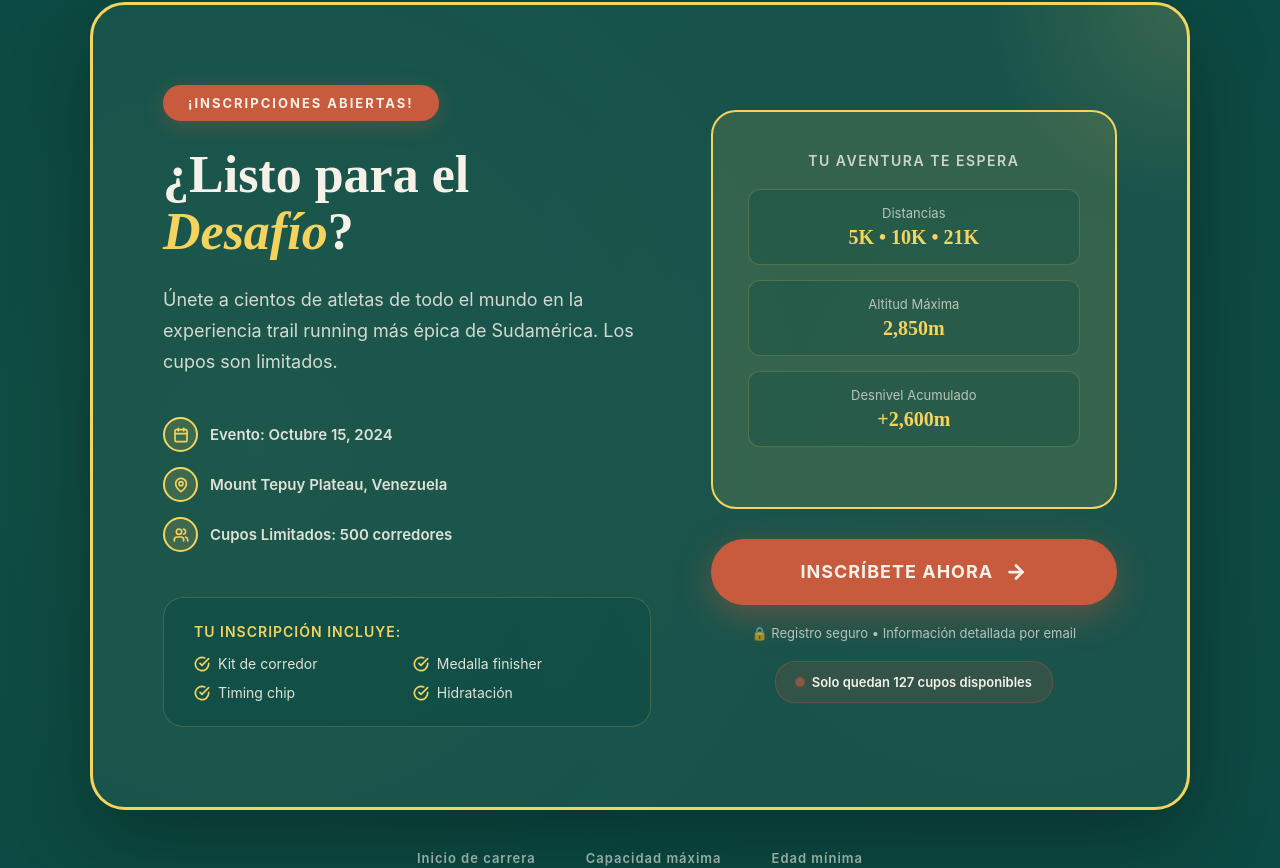
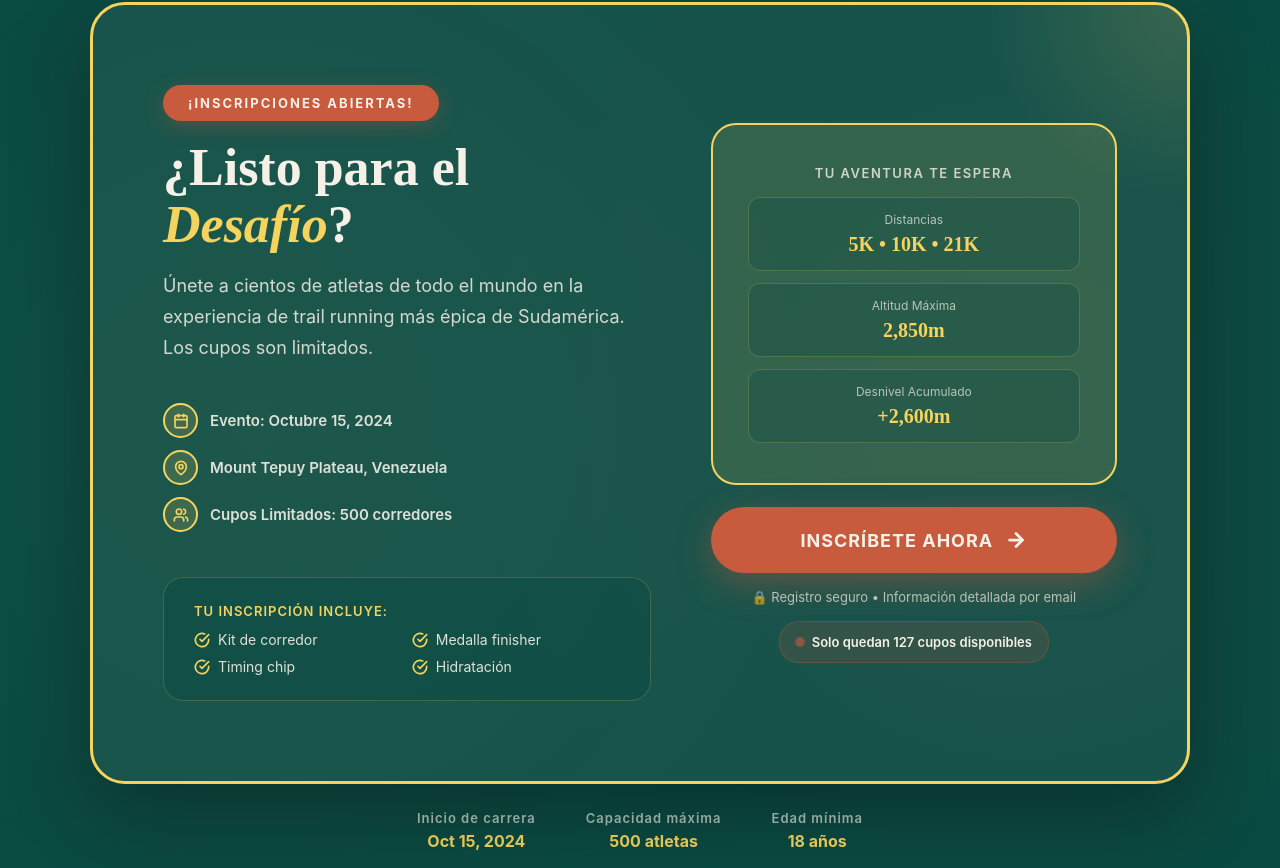
Before and after one commit to gabywakil/tepuy-race, a React (Vite) app: page /#/ in a window 1280 px wide. Shown: the part 5084-5952 px from the top of the page. Built offline with nearby package versions, Linux system fonts and the light colour scheme.

Commit message:
RegistrationCTA.jsx

```diff
--- a/src/components/RegistrationCTA.jsx
+++ b/src/components/RegistrationCTA.jsx
@@ -1,9 +1,11 @@
 import React from 'react';
 import { useNavigate } from 'react-router-dom';
 import { ArrowRight, CheckCircle, Calendar, MapPin, Users } from 'lucide-react';
+import useMedia from '../hooks/useMedia';
 
 const RegistrationCTA = () => {
   const navigate = useNavigate();
+  const { isMobile } = useMedia('(max-width: 768px)');
 
   const highlights = [
     { icon: Calendar, text: "Evento: Octubre 15, 2024" },
@@ -13,26 +15,22 @@ const RegistrationCTA = () => {
 
   return (
     <section style={{
-      padding: '120px 40px',
+      padding: isMobile ? '80px 18px' : '120px 40px',
       backgroundColor: '#0a4a42',
       width: '100%',
       margin: 0,
       position: 'relative',
       overflow: 'hidden'
     }}>
-      {/* Background decoration */}
       <div style={{
         position: 'absolute',
-        top: 0,
-        left: 0,
-        right: 0,
-        bottom: 0,
+        inset: 0,
         background: `
           radial-gradient(circle at 20% 50%, rgba(244, 211, 94, 0.03), transparent 50%),
           radial-gradient(circle at 80% 50%, rgba(200, 90, 62, 0.03), transparent 50%)
         `,
         pointerEvents: 'none'
-      }}></div>
+      }} />
 
       <div style={{
         maxWidth: '1100px',
@@ -40,17 +38,15 @@ const RegistrationCTA = () => {
         position: 'relative',
         zIndex: 1
       }}>
-        {/* Main CTA Box */}
         <div style={{
-          padding: '80px 70px',
+          padding: isMobile ? '36px 22px' : '80px 70px',
           backgroundColor: 'rgba(245, 241, 232, 0.05)',
-          borderRadius: '35px',
+          borderRadius: isMobile ? '28px' : '35px',
           border: '3px solid #f4d35e',
           boxShadow: '0 30px 80px rgba(0, 0, 0, 0.3)',
           position: 'relative',
           overflow: 'hidden'
         }}>
-          {/* Decorative corner */}
           <div style={{
             position: 'absolute',
             top: 0,
@@ -59,15 +55,15 @@ const RegistrationCTA = () => {
             height: '200px',
             background: 'radial-gradient(circle at top right, rgba(244, 211, 94, 0.15), transparent 70%)',
             pointerEvents: 'none'
-          }}></div>
+          }} />
 
           <div style={{
             display: 'grid',
-            gridTemplateColumns: '1.2fr 1fr',
-            gap: '60px',
+            gridTemplateColumns: isMobile ? '1fr' : '1.2fr 1fr',
+            gap: isMobile ? '26px' : '60px',
             alignItems: 'center'
           }}>
-            {/* Left Content */}
+            {/* Left */}
             <div>
               <div style={{
                 display: 'inline-block',
@@ -75,10 +71,10 @@ const RegistrationCTA = () => {
                 color: '#f5f1e8',
                 padding: '10px 25px',
                 borderRadius: '25px',
-                fontSize: '13px',
+                fontSize: isMobile ? '12px' : '13px',
                 fontWeight: '700',
                 letterSpacing: '2px',
-                marginBottom: '25px',
+                marginBottom: '18px',
                 fontFamily: "'Inter', sans-serif",
                 boxShadow: '0 5px 20px rgba(200, 90, 62, 0.3)'
               }}>
@@ -86,44 +82,36 @@ const RegistrationCTA = () => {
               </div>
 
               <h2 style={{
-                fontSize: '52px',
+                fontSize: isMobile ? 'clamp(34px, 9vw, 52px)' : '52px',
                 fontWeight: '900',
-                marginBottom: '25px',
+                marginBottom: '18px',
                 lineHeight: '1.1',
                 color: '#f5f1e8'
               }}>
-                ¿Listo para el <span style={{
-                  color: '#f4d35e',
-                  fontStyle: 'italic'
-                }}>Desafío</span>?
+                ¿Listo para el <span style={{ color: '#f4d35e', fontStyle: 'italic' }}>Desafío</span>?
               </h2>
 
               <p style={{
-                fontSize: '18px',
+                fontSize: isMobile ? '15px' : '18px',
                 lineHeight: '1.7',
                 color: '#f5f1e8',
                 opacity: 0.85,
-                marginBottom: '40px',
+                marginBottom: isMobile ? '22px' : '40px',
                 fontFamily: "'Inter', sans-serif"
               }}>
-                Únete a cientos de atletas de todo el mundo en la experiencia trail running más épica de Sudamérica. Los cupos son limitados.
+                Únete a cientos de atletas de todo el mundo en la experiencia de trail running más épica de Sudamérica. Los cupos son limitados.
               </p>
 
-              {/* Highlights */}
               <div style={{
                 display: 'flex',
                 flexDirection: 'column',
-                gap: '15px',
-                marginBottom: '45px'
+                gap: '12px',
+                marginBottom: isMobile ? '22px' : '45px'
               }}>
                 {highlights.map((item, index) => {
                   const Icon = item.icon;
                   return (
-                    <div key={index} style={{
-                      display: 'flex',
-                      alignItems: 'center',
-                      gap: '12px'
-                    }}>
+                    <div key={index} style={{ display: 'flex', alignItems: 'center', gap: '12px' }}>
                       <div style={{
                         width: '35px',
                         height: '35px',
@@ -138,7 +126,7 @@ const RegistrationCTA = () => {
                         <Icon size={16} color="#f4d35e" strokeWidth={2.5} />
                       </div>
                       <span style={{
-                        fontSize: '15px',
+                        fontSize: isMobile ? '14px' : '15px',
                         fontWeight: '600',
                         color: '#f5f1e8',
                         fontFamily: "'Inter', sans-serif",
@@ -151,34 +139,30 @@ const RegistrationCTA = () => {
                 })}
               </div>
 
-              {/* Benefits List */}
               <div style={{
                 backgroundColor: 'rgba(10, 74, 66, 0.5)',
-                padding: '25px 30px',
+                padding: isMobile ? '18px' : '25px 30px',
                 borderRadius: '20px',
                 border: '1px solid rgba(244, 211, 94, 0.2)'
               }}>
                 <div style={{
-                  fontSize: '14px',
+                  fontSize: '13px',
                   fontWeight: '600',
                   color: '#f4d35e',
-                  marginBottom: '15px',
+                  marginBottom: '12px',
                   fontFamily: "'Inter', sans-serif",
                   letterSpacing: '1px'
                 }}>
                   TU INSCRIPCIÓN INCLUYE:
                 </div>
+
                 <div style={{
                   display: 'grid',
-                  gridTemplateColumns: '1fr 1fr',
-                  gap: '12px'
+                  gridTemplateColumns: isMobile ? '1fr' : '1fr 1fr',
+                  gap: '10px'
                 }}>
                   {['Kit de corredor', 'Medalla finisher', 'Timing chip', 'Hidratación'].map((benefit, idx) => (
-                    <div key={idx} style={{
-                      display: 'flex',
-                      alignItems: 'center',
-                      gap: '8px'
-                    }}>
+                    <div key={idx} style={{ display: 'flex', alignItems: 'center', gap: '8px' }}>
                       <CheckCircle size={16} color="#f4d35e" strokeWidth={2.5} />
                       <span style={{
                         fontSize: '14px',
@@ -194,23 +178,20 @@ const RegistrationCTA = () => {
               </div>
             </div>
 
-            {/* Right Content - CTA */}
-            <div style={{
-              textAlign: 'center'
-            }}>
-              {/* Event Highlights Box */}
+            {/* Right */}
+            <div style={{ textAlign: 'center' }}>
               <div style={{
                 backgroundColor: 'rgba(244, 211, 94, 0.12)',
-                padding: '40px 35px',
+                padding: isMobile ? '22px' : '40px 35px',
                 borderRadius: '25px',
-                marginBottom: '30px',
+                marginBottom: '22px',
                 border: '2px solid #f4d35e'
               }}>
                 <div style={{
-                  fontSize: '14px',
+                  fontSize: '13px',
                   fontWeight: '600',
                   color: '#f5f1e8',
-                  marginBottom: '20px',
+                  marginBottom: '16px',
                   fontFamily: "'Inter', sans-serif",
                   letterSpacing: '1.5px',
                   opacity: 0.8
@@ -218,87 +199,35 @@ const RegistrationCTA = () => {
                   TU AVENTURA TE ESPERA
                 </div>
 
-                <div style={{
-                  display: 'flex',
-                  flexDirection: 'column',
-                  gap: '15px',
-                  marginBottom: '20px'
-                }}>
-                  <div style={{
-                    padding: '15px',
+                <div style={{ display: 'flex', flexDirection: 'column', gap: '12px' }}>
+                  {[
+                    { label: 'Distancias', value: '5K • 10K • 21K' },
+                    { label: 'Altitud Máxima', value: '2,850m' },
+                    { label: 'Desnivel Acumulado', value: '+2,600m' }
+                  ].map((box, i) => (
+                    <div key={i} style={{
+                      padding: '14px',
                       backgroundColor: 'rgba(10, 74, 66, 0.3)',
                       borderRadius: '12px',
                       border: '1px solid rgba(244, 211, 94, 0.2)'
                     }}>
                       <div style={{
-                      fontSize: '13px',
+                        fontSize: '12px',
                         color: '#f5f1e8',
                         opacity: 0.7,
-                      marginBottom: '5px',
+                        marginBottom: '6px',
                         fontFamily: "'Inter', sans-serif"
                       }}>
-                      Distancias
+                        {box.label}
                       </div>
-                    <div style={{
-                      fontSize: '20px',
-                      fontWeight: '900',
-                      color: '#f4d35e'
-                    }}>
-                      5K • 10K • 21K
+                      <div style={{ fontSize: '20px', fontWeight: '900', color: '#f4d35e' }}>
+                        {box.value}
+                      </div>
+                    </div>
+                  ))}
                 </div>
               </div>
 
-                  <div style={{
-                    padding: '15px',
-                    backgroundColor: 'rgba(10, 74, 66, 0.3)',
-                    borderRadius: '12px',
-                    border: '1px solid rgba(244, 211, 94, 0.2)'
-                  }}>
-                    <div style={{
-                      fontSize: '13px',
-                      color: '#f5f1e8',
-                      opacity: 0.7,
-                      marginBottom: '5px',
-                      fontFamily: "'Inter', sans-serif"
-                    }}>
-                      Altitud Máxima
-                    </div>
-                    <div style={{
-                      fontSize: '20px',
-                      fontWeight: '900',
-                      color: '#f4d35e'
-                    }}>
-                      2,850m
-                    </div>
-                  </div>
-
-                  <div style={{
-                    padding: '15px',
-                    backgroundColor: 'rgba(10, 74, 66, 0.3)',
-                    borderRadius: '12px',
-                    border: '1px solid rgba(244, 211, 94, 0.2)'
-                  }}>
-                    <div style={{
-                      fontSize: '13px',
-                      color: '#f5f1e8',
-                      opacity: 0.7,
-                      marginBottom: '5px',
-                      fontFamily: "'Inter', sans-serif"
-                    }}>
-                      Desnivel Acumulado
-                    </div>
-                    <div style={{
-                      fontSize: '20px',
-                      fontWeight: '900',
-                      color: '#f4d35e'
-                    }}>
-                      +2,600m
-                    </div>
-                  </div>
-                </div>
-              </div>
-
-              {/* Main CTA Button */}
               <button
                 onClick={() => navigate('/register')}
                 style={{
@@ -306,10 +235,10 @@ const RegistrationCTA = () => {
                   backgroundColor: '#c85a3e',
                   color: '#f5f1e8',
                   border: 'none',
-                padding: '22px 40px',
+                  padding: isMobile ? '18px 22px' : '22px 40px',
                   borderRadius: '50px',
                   cursor: 'pointer',
-                fontSize: '18px',
+                  fontSize: isMobile ? '16px' : '18px',
                   fontWeight: '700',
                   fontFamily: "'Inter', sans-serif",
                   letterSpacing: '1px',
@@ -319,40 +248,40 @@ const RegistrationCTA = () => {
                   alignItems: 'center',
                   justifyContent: 'center',
                   gap: '12px',
-                marginBottom: '20px'
+                  marginBottom: '16px'
                 }}
                 onMouseOver={(e) => {
-                e.target.style.backgroundColor = '#b04935';
-                e.target.style.transform = 'translateY(-3px)';
-                e.target.style.boxShadow = '0 15px 45px rgba(200, 90, 62, 0.5)';
+                  if (isMobile) return;
+                  e.currentTarget.style.backgroundColor = '#b04935';
+                  e.currentTarget.style.transform = 'translateY(-3px)';
+                  e.currentTarget.style.boxShadow = '0 15px 45px rgba(200, 90, 62, 0.5)';
                 }}
                 onMouseOut={(e) => {
-                e.target.style.backgroundColor = '#c85a3e';
-                e.target.style.transform = 'translateY(0)';
-                e.target.style.boxShadow = '0 10px 35px rgba(200, 90, 62, 0.4)';
-              }}>
-                INSCRÍBETE AHORA
-                <ArrowRight size={22} strokeWidth={3} />
+                  if (isMobile) return;
+                  e.currentTarget.style.backgroundColor = '#c85a3e';
+                  e.currentTarget.style.transform = 'translateY(0)';
+                  e.currentTarget.style.boxShadow = '0 10px 35px rgba(200, 90, 62, 0.4)';
+                }}
+              >
+                INSCRÍBETE AHORA <ArrowRight size={22} strokeWidth={3} />
               </button>
 
-              {/* Secondary Info */}
               <div style={{
                 fontSize: '13px',
                 color: '#f5f1e8',
                 fontFamily: "'Inter', sans-serif",
                 opacity: 0.7,
-                marginBottom: '20px'
+                marginBottom: '16px'
               }}>
                 🔒 Registro seguro • Información detallada por email
               </div>
 
-              {/* Urgency Badge */}
               <div style={{
                 display: 'inline-flex',
                 alignItems: 'center',
                 gap: '8px',
                 backgroundColor: 'rgba(200, 90, 62, 0.15)',
-                padding: '12px 20px',
+                padding: '12px 16px',
                 borderRadius: '20px',
                 border: '1px solid rgba(200, 90, 62, 0.3)'
               }}>
@@ -362,7 +291,7 @@ const RegistrationCTA = () => {
                   borderRadius: '50%',
                   backgroundColor: '#c85a3e',
                   animation: 'pulse 2s infinite'
-                }}></div>
+                }} />
                 <span style={{
                   fontSize: '13px',
                   fontWeight: '600',
@@ -376,12 +305,11 @@ const RegistrationCTA = () => {
           </div>
         </div>
 
-        {/* Bottom Info Bar */}
         <div style={{
-          marginTop: '40px',
+          marginTop: '26px',
           display: 'flex',
           justifyContent: 'center',
-          gap: '50px',
+          gap: isMobile ? '16px' : '50px',
           flexWrap: 'wrap'
         }}>
           {[
@@ -389,9 +317,7 @@ const RegistrationCTA = () => {
             { label: 'Capacidad máxima', value: '500 atletas' },
             { label: 'Edad mínima', value: '18 años' }
           ].map((info, index) => (
-            <div key={index} style={{
-              textAlign: 'center'
-            }}>
+            <div key={index} style={{ textAlign: 'center', minWidth: isMobile ? '140px' : 'auto' }}>
               <div style={{
                 fontSize: '13px',
                 fontWeight: '600',
@@ -416,14 +342,12 @@ const RegistrationCTA = () => {
         </div>
       </div>
 
-      <style>
-        {`
+      <style>{`
         @keyframes pulse {
           0%, 100% { opacity: 1; transform: scale(1); }
           50% { opacity: 0.6; transform: scale(1.2); }
         }
-        `}
-      </style>
+      `}</style>
     </section>
   );
 };
```
Lines whose indentation alone changed are shown as unchanged.
